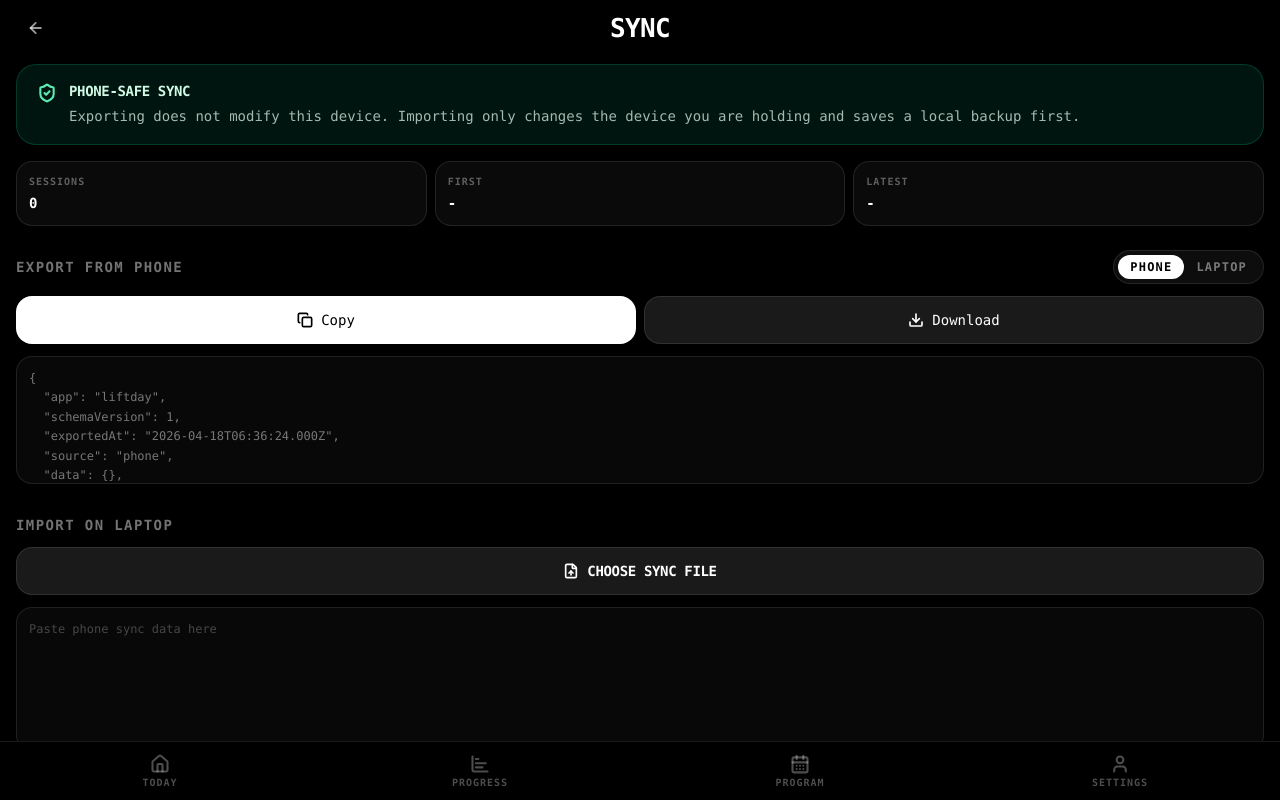
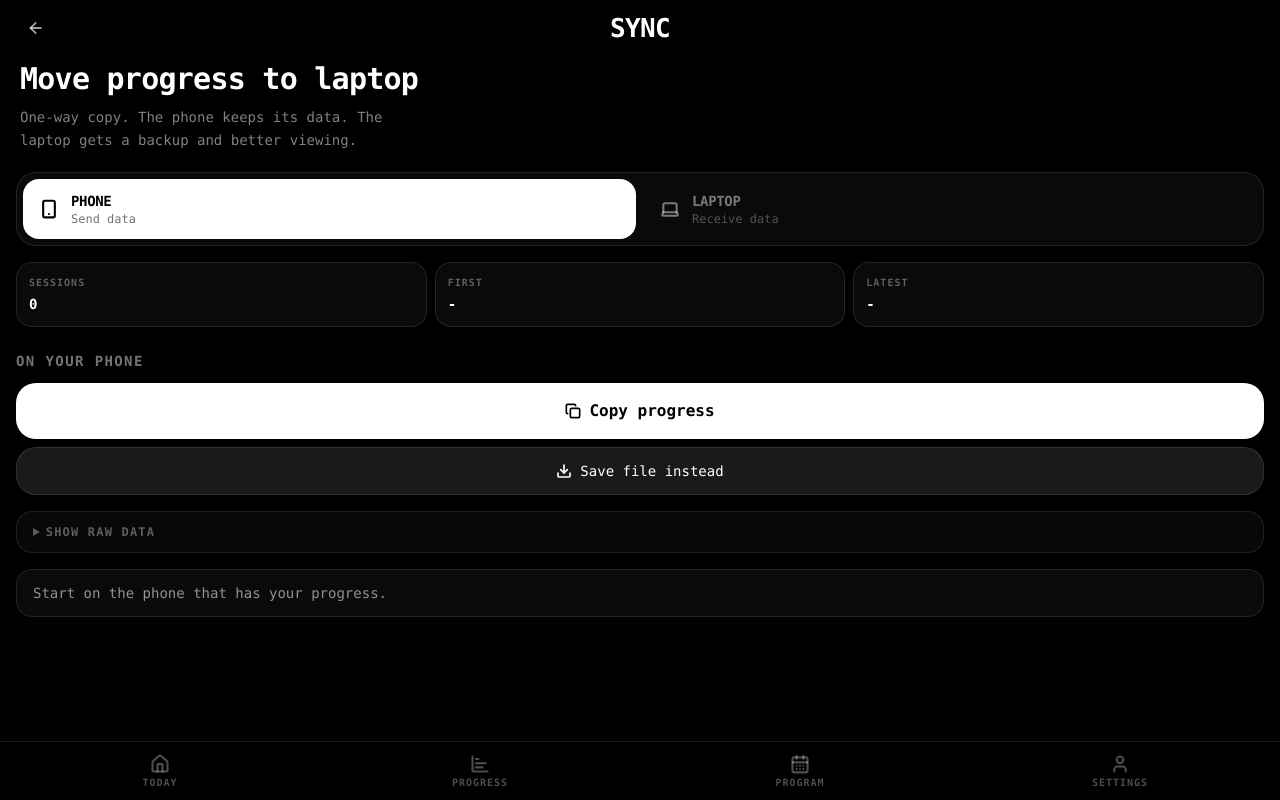
Before and after one commit to IFAKA/liftday, a Next.js app: page /sync in a window 1280 px wide. Built offline with nearby package versions, Linux system fonts and the light colour scheme.

Commit message:
fix: simplify sync screen UX

```diff
--- a/app/sync/page.tsx
+++ b/app/sync/page.tsx
@@ -2,7 +2,7 @@
 
 import { ChangeEvent, useMemo, useState } from 'react';
 import { useRouter } from 'next/navigation';
-import { ArrowLeft, Check, Copy, Download, FileUp, ShieldCheck } from 'lucide-react';
+import { ArrowLeft, Check, Copy, Download, FileUp, Laptop, Smartphone } from 'lucide-react';
 import { Button } from '@/components/ui/button';
 import { TopBar } from '@/components/TopBar';
 import {
@@ -19,26 +19,28 @@ type SyncStatus =
   | { kind: 'success'; message: string }
   | { kind: 'error'; message: string };
 
+type SyncMode = 'phone' | 'laptop';
+
 export default function SyncPage() {
   const router = useRouter();
-  const [source, setSource] = useState<'phone' | 'laptop'>('phone');
+  const [mode, setMode] = useState<SyncMode>('phone');
   const [rawImport, setRawImport] = useState('');
   const [status, setStatus] = useState<SyncStatus>({
     kind: 'idle',
-    message: 'Phone data is copied outward. Importing on the laptop never changes the phone.',
+    message: 'Start on the phone that has your progress.',
   });
   const [importResult, setImportResult] = useState<ImportResult | null>(null);
   const [summary, setSummary] = useState(() => getLocalSyncSummary());
 
   const exportText = useMemo(
-    () => serializeSyncSnapshot(createSyncSnapshot(source)),
-    [source]
+    () => serializeSyncSnapshot(createSyncSnapshot('phone')),
+    []
   );
 
   async function copyExport() {
     try {
       await navigator.clipboard.writeText(exportText);
-      setStatus({ kind: 'success', message: 'Sync data copied. Paste it into LiftDay on the laptop.' });
+      setStatus({ kind: 'success', message: 'Copied. Open LiftDay on the laptop, choose Laptop, then paste it.' });
     } catch {
       setStatus({ kind: 'error', message: 'Clipboard access failed. Use Download instead.' });
     }
@@ -49,17 +51,17 @@ export default function SyncPage() {
     const url = URL.createObjectURL(blob);
     const link = document.createElement('a');
     link.href = url;
-    link.download = `liftday-sync-${source}-${new Date().toISOString().slice(0, 10)}.json`;
+    link.download = `liftday-phone-progress-${new Date().toISOString().slice(0, 10)}.json`;
     link.click();
     URL.revokeObjectURL(url);
-    setStatus({ kind: 'success', message: 'Sync file created. Move it to the laptop and import it there.' });
+    setStatus({ kind: 'success', message: 'File saved. Move it to the laptop and import it there.' });
   }
 
   async function readImportFile(event: ChangeEvent<HTMLInputElement>) {
     const file = event.target.files?.[0];
     if (!file) return;
     setRawImport(await file.text());
-    setStatus({ kind: 'idle', message: `${file.name} loaded. Review the import action before applying it.` });
+    setStatus({ kind: 'idle', message: `${file.name} loaded. Import when ready.` });
   }
 
   function importData() {
@@ -70,7 +72,7 @@ export default function SyncPage() {
       setSummary(getLocalSyncSummary());
       setStatus({
         kind: 'success',
-        message: 'Import complete. Laptop data was backed up first, then merged with the incoming phone data.',
+        message: 'Done. Laptop data was backed up first. Your phone was not changed.',
       });
     } catch (error) {
       setStatus({
@@ -98,16 +100,34 @@ export default function SyncPage() {
       />
 
       <main className="flex-1 overflow-y-auto px-4 pb-8 pt-2 no-scrollbar">
-        <section className="rounded-2xl border border-emerald-400/20 bg-emerald-400/10 px-5 py-4">
-          <div className="flex items-start gap-3">
-            <ShieldCheck className="mt-0.5 size-5 shrink-0 text-emerald-300" />
-            <div className="min-w-0">
-              <p className="text-sm font-black uppercase tracking-tight text-emerald-100">Phone-safe sync</p>
-              <p className="mt-1 text-sm leading-relaxed text-emerald-50/70">
-                Exporting does not modify this device. Importing only changes the device you are holding and saves a local backup first.
+        <section className="px-1 pb-5">
+          <p className="text-3xl font-black leading-none tracking-tight text-white">Move progress to laptop</p>
+          <p className="mt-3 max-w-sm text-sm leading-relaxed text-white/50">
+            One-way copy. The phone keeps its data. The laptop gets a backup and better viewing.
           </p>
-            </div>
-          </div>
+        </section>
+
+        <section className="grid grid-cols-2 gap-2 rounded-2xl border border-white/10 bg-white/[0.04] p-1.5">
+          <ModeButton
+            active={mode === 'phone'}
+            icon={<Smartphone />}
+            label="Phone"
+            sublabel="Send data"
+            onClick={() => {
+              setMode('phone');
+              setStatus({ kind: 'idle', message: 'Copy or download your phone progress.' });
+            }}
+          />
+          <ModeButton
+            active={mode === 'laptop'}
+            icon={<Laptop />}
+            label="Laptop"
+            sublabel="Receive data"
+            onClick={() => {
+              setMode('laptop');
+              setStatus({ kind: 'idle', message: 'Paste or choose the file from your phone.' });
+            }}
+          />
         </section>
 
         <section className="mt-4 grid grid-cols-3 gap-2">
@@ -116,88 +136,146 @@ export default function SyncPage() {
           <Metric label="Latest" value={summary.latestSessionDate ?? '-'} />
         </section>
 
-        <section className="mt-6">
-          <div className="mb-3 flex items-center justify-between gap-3">
-            <h2 className="text-sm font-black uppercase tracking-widest text-white/45">Export from phone</h2>
-            <div className="flex rounded-full border border-white/10 bg-white/5 p-1">
-              {(['phone', 'laptop'] as const).map((option) => (
+        {mode === 'phone' ? (
+          <PhonePanel exportText={exportText} onCopy={copyExport} onDownload={downloadExport} />
+        ) : (
+          <LaptopPanel
+            rawImport={rawImport}
+            onRawImportChange={setRawImport}
+            onFileChange={readImportFile}
+            onImport={importData}
+          />
+        )}
+
+        <StatusBlock status={status} result={importResult} />
+      </main>
+    </div>
+  );
+}
+
+function ModeButton({
+  active,
+  icon,
+  label,
+  sublabel,
+  onClick,
+}: {
+  active: boolean;
+  icon: React.ReactNode;
+  label: string;
+  sublabel: string;
+  onClick: () => void;
+}) {
+  return (
     <button
-                  key={option}
       type="button"
-                  onClick={() => setSource(option)}
-                  className={`rounded-full px-3 py-1 text-xs font-black uppercase tracking-widest transition ${
-                    source === option ? 'bg-white text-black' : 'text-white/45'
+      onClick={onClick}
+      className={`flex items-center gap-3 rounded-xl px-4 py-3 text-left transition active:scale-[0.98] ${
+        active ? 'bg-white text-black' : 'text-white/45'
       }`}
     >
-                  {option}
+      <span className="[&_svg]:size-5">{icon}</span>
+      <span className="min-w-0">
+        <span className="block text-sm font-black uppercase tracking-tight">{label}</span>
+        <span className={`block truncate text-xs ${active ? 'text-black/55' : 'text-white/30'}`}>{sublabel}</span>
+      </span>
     </button>
-              ))}
-            </div>
-          </div>
+  );
+}
 
-          <div className="grid grid-cols-2 gap-2">
+function PhonePanel({
+  exportText,
+  onCopy,
+  onDownload,
+}: {
+  exportText: string;
+  onCopy: () => void;
+  onDownload: () => void;
+}) {
+  return (
+    <section className="mt-6">
+      <p className="mb-3 text-sm font-black uppercase tracking-widest text-white/45">On your phone</p>
       <Button
         type="button"
-              onClick={copyExport}
-              className="h-12 rounded-xl bg-white text-black hover:bg-white/90"
+        onClick={onCopy}
+        className="h-14 w-full rounded-2xl bg-white text-base font-black text-black hover:bg-white/90 active:scale-[0.98]"
       >
         <Copy />
-              Copy
+        Copy progress
       </Button>
       <Button
         type="button"
-              onClick={downloadExport}
+        onClick={onDownload}
         variant="secondary"
-              className="h-12 rounded-xl border border-white/10 bg-white/10 text-white hover:bg-white/15"
+        className="mt-2 h-12 w-full rounded-2xl border border-white/10 bg-white/10 text-white hover:bg-white/15 active:scale-[0.98]"
       >
         <Download />
-              Download
+        Save file instead
       </Button>
-          </div>
 
+      <details className="mt-4 rounded-xl border border-white/10 bg-white/[0.03] px-4 py-3">
+        <summary className="cursor-pointer text-xs font-black uppercase tracking-widest text-white/35">
+          Show raw data
+        </summary>
         <textarea
           readOnly
           value={exportText}
-            className="mt-3 h-32 w-full resize-none rounded-xl border border-white/10 bg-white/[0.03] p-3 font-mono text-xs leading-relaxed text-white/45 outline-none"
+          className="mt-3 h-28 w-full resize-none rounded-lg border border-white/10 bg-black/40 p-3 font-mono text-xs leading-relaxed text-white/45 outline-none"
           aria-label="Generated LiftDay sync data"
         />
+      </details>
     </section>
+  );
+}
 
+function LaptopPanel({
+  rawImport,
+  onRawImportChange,
+  onFileChange,
+  onImport,
+}: {
+  rawImport: string;
+  onRawImportChange: (value: string) => void;
+  onFileChange: (event: ChangeEvent<HTMLInputElement>) => void;
+  onImport: () => void;
+}) {
+  return (
     <section className="mt-6">
-          <h2 className="mb-3 text-sm font-black uppercase tracking-widest text-white/45">Import on laptop</h2>
-          <label className="flex min-h-12 cursor-pointer items-center justify-center gap-2 rounded-xl border border-white/10 bg-white/10 px-4 text-sm font-black uppercase tracking-tight text-white active:bg-white/15">
-            <FileUp className="size-4" />
-            Choose sync file
+      <p className="mb-3 text-sm font-black uppercase tracking-widest text-white/45">On your laptop</p>
+      <label className="flex min-h-14 cursor-pointer items-center justify-center gap-2 rounded-2xl bg-white px-4 text-base font-black text-black active:scale-[0.98]">
+        <FileUp className="size-5" />
+        Choose phone file
         <input
           type="file"
           accept="application/json,.json"
-              onChange={readImportFile}
+          onChange={onFileChange}
           className="sr-only"
         />
       </label>
 
+      <details className="mt-3 rounded-xl border border-white/10 bg-white/[0.03] px-4 py-3">
+        <summary className="cursor-pointer text-xs font-black uppercase tracking-widest text-white/35">
+          Paste copied data
+        </summary>
         <textarea
           value={rawImport}
-            onChange={(event) => setRawImport(event.target.value)}
-            placeholder="Paste phone sync data here"
-            className="mt-3 h-36 w-full resize-none rounded-xl border border-white/10 bg-white/[0.03] p-3 font-mono text-xs leading-relaxed text-white outline-none placeholder:text-white/25 focus:border-white/30"
+          onChange={(event) => onRawImportChange(event.target.value)}
+          placeholder="Paste phone progress here"
+          className="mt-3 h-28 w-full resize-none rounded-lg border border-white/10 bg-black/40 p-3 font-mono text-xs leading-relaxed text-white outline-none placeholder:text-white/25 focus:border-white/30"
           aria-label="LiftDay sync import data"
         />
+      </details>
 
       <Button
         type="button"
-            onClick={importData}
+        onClick={onImport}
         disabled={!rawImport.trim()}
-            className="mt-3 h-12 w-full rounded-xl bg-emerald-300 text-black hover:bg-emerald-200"
+        className="mt-3 h-12 w-full rounded-2xl bg-emerald-300 text-black hover:bg-emerald-200 active:scale-[0.98]"
       >
         <Check />
-            Import phone data
+        Import to laptop
       </Button>
     </section>
-
-        <StatusBlock status={status} result={importResult} />
-      </main>
-    </div>
   );
 }
 
```
Lines whose indentation alone changed are shown as unchanged.
